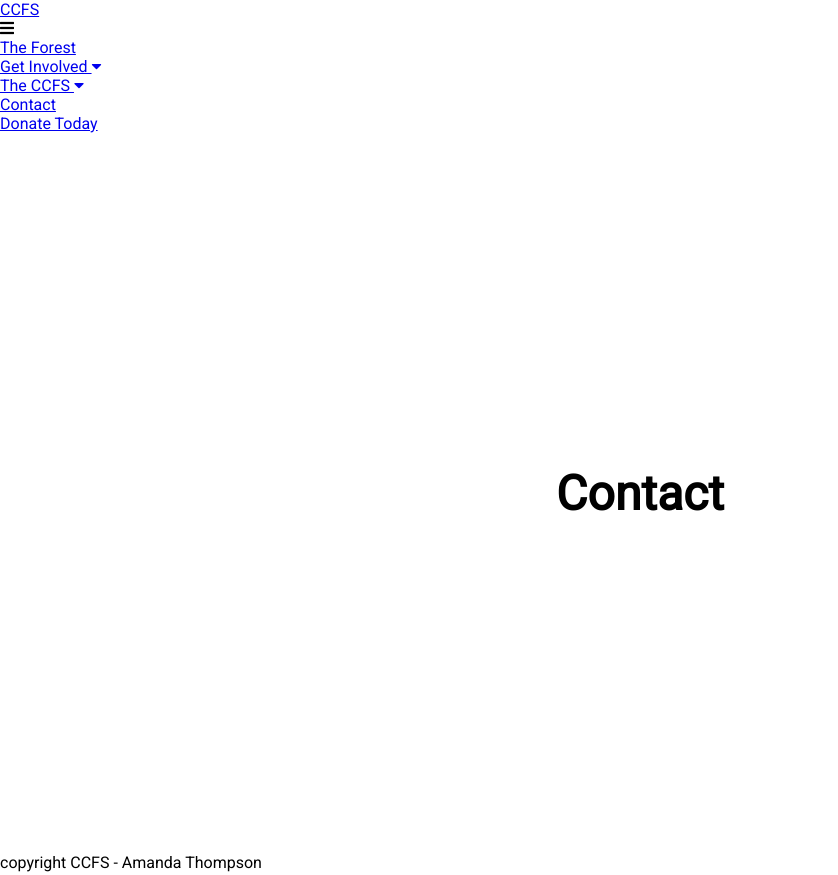
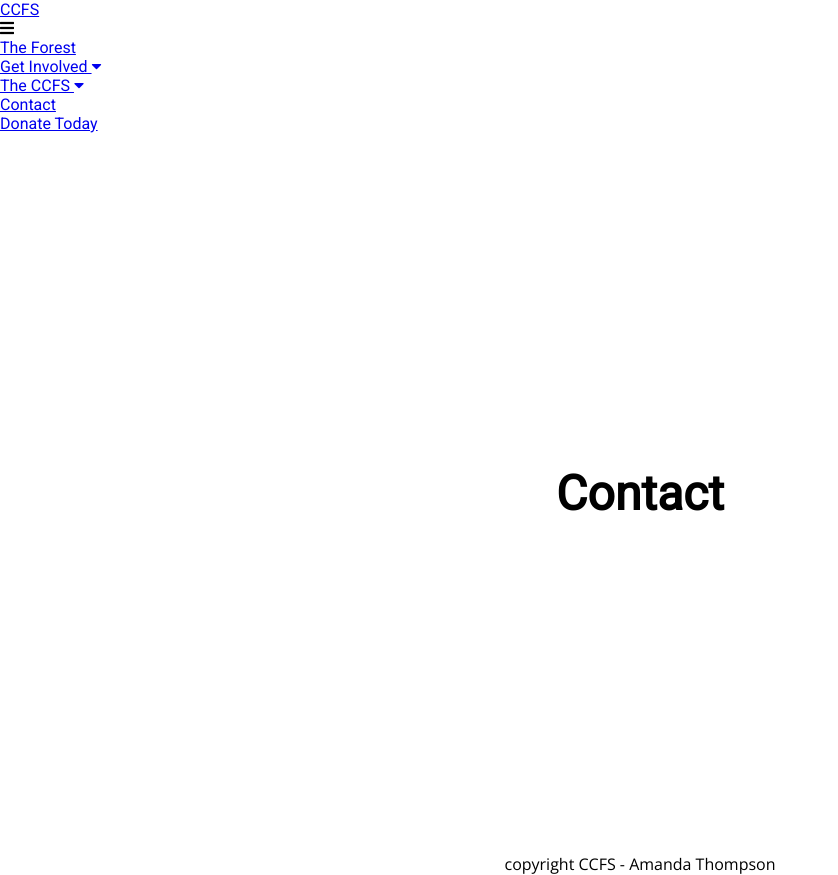
Before and after one commit to Maandarr/Capstone-CCFS, a React (Create React App) app in the folder ccfs-react/: page /contact in a window 1280 px wide. Shown: the whole page, without its empty margins (0-838 px from the left). Built offline with nearby package versions, Linux system fonts and the light colour scheme.

Commit message:
Center footer content, set font family

```diff
--- a/ccfs-react/src/components/css/Footer.css
+++ b/ccfs-react/src/components/css/Footer.css
@@ -0,0 +1,6 @@
+footer {
+  display: flex;
+  justify-content: center;
+  font-size: 1rem;
+  font-family: "Open Sans", sans-serif;
+}
```
